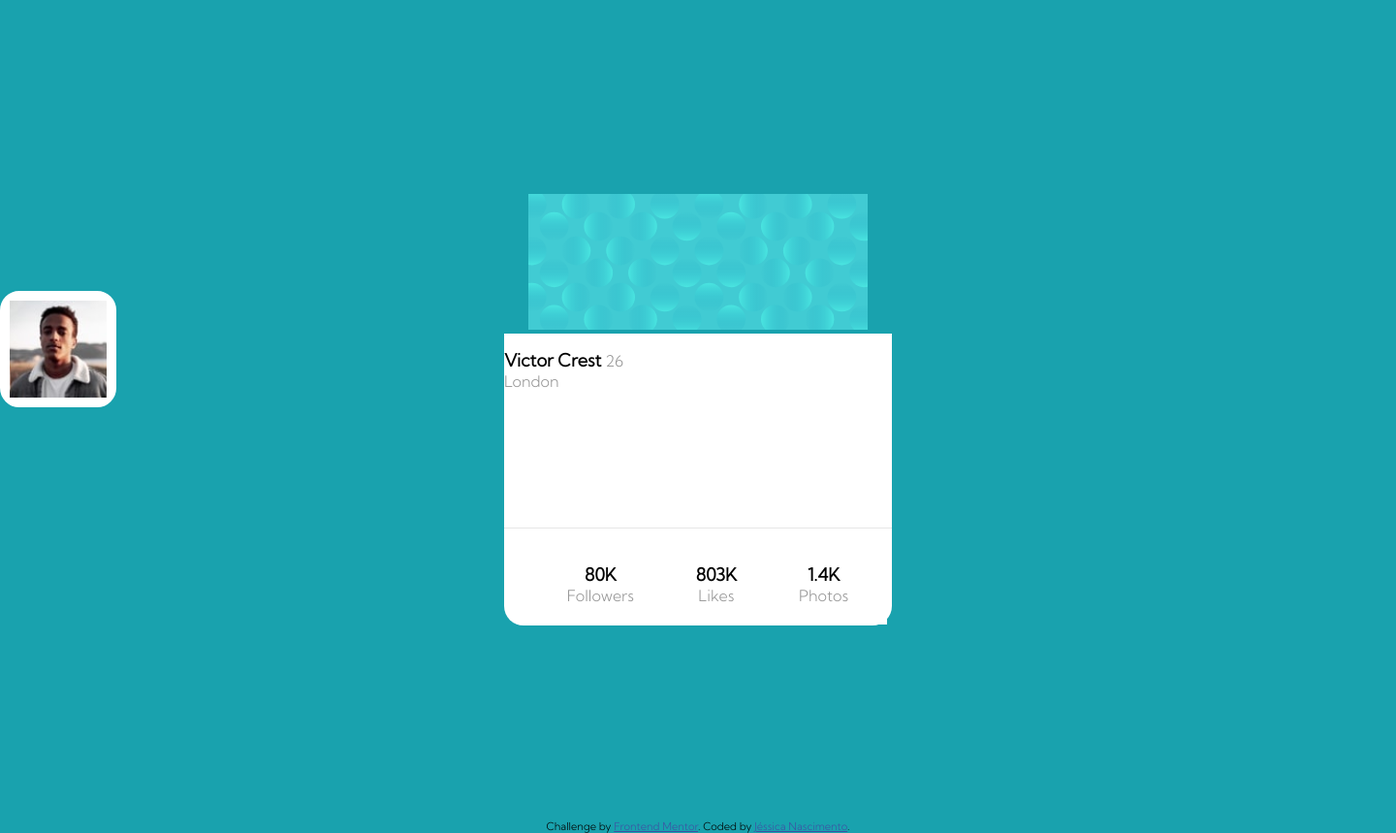
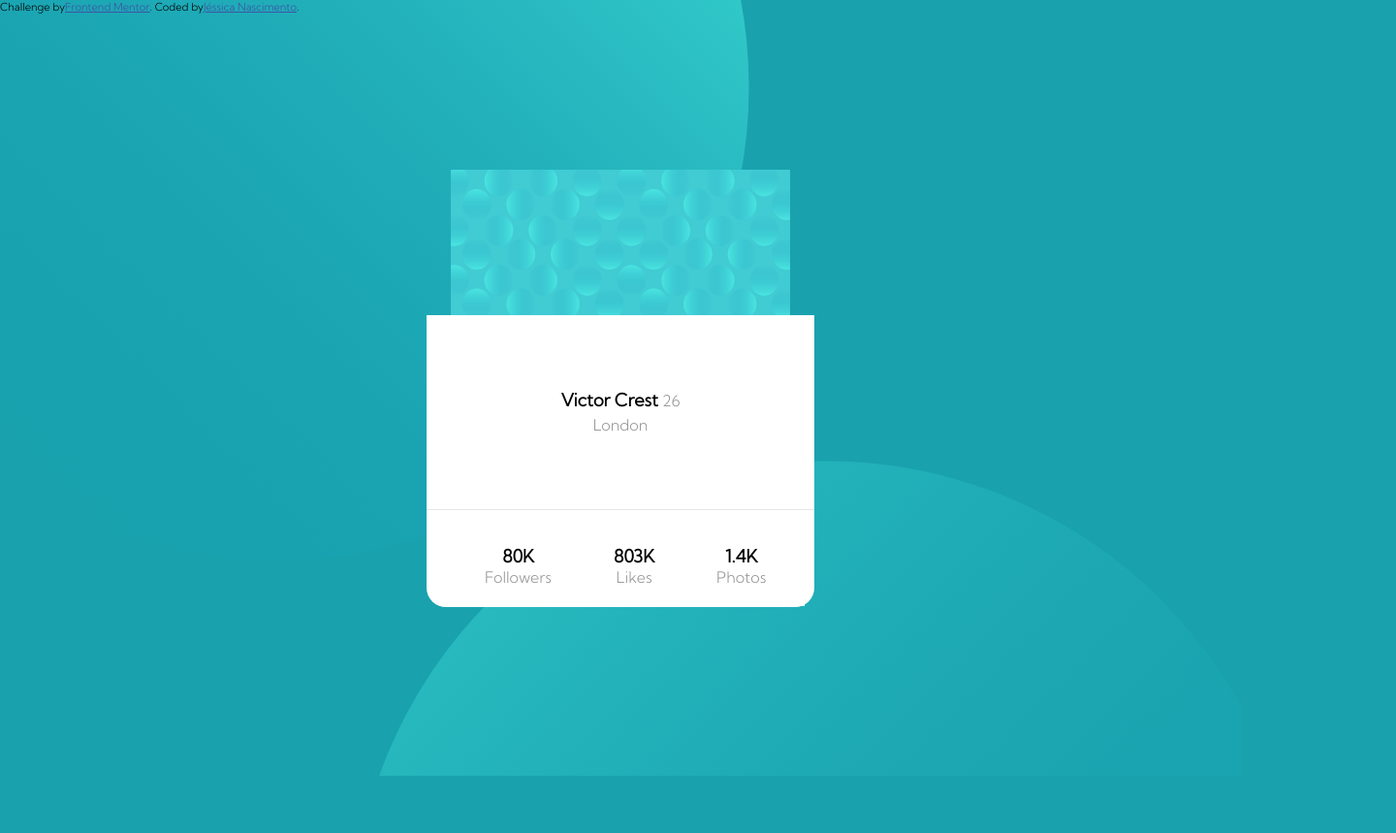
Before and after one commit to jessicacfsb/profile-card-component-main, a plain HTML site: page index.html in a window 1280 px wide. Shown: the whole page at 97% size, 1440 px wide, since content can reach past the window. After the commit the page ends 800 px from the top, so only its background shows below. Drawn offline with Linux system fonts and the light colour scheme.

Commit message:
alteração-4

```diff
--- a/estilo.css
+++ b/estilo.css
@@ -6,31 +6,41 @@ body{
 	font-weight: 400px, 700px;
 	width: 1440px;
 	background-color: hsl(185, 75%, 39%);
+
 }
 
 #circle01{
-	border-image: url(images/bg-pattern-top.svg);
+	background-image: url(images/bg-pattern-top.svg);
 	background-repeat: no-repeat;
-	background-position: 10% 100px;
+	background-position: -68% -400px;
+	width: 100%;
+	height: 100%;
+	position: absolute;
 
 }
 
 #circle02{
-	background-image: url(images/bg-pattern-bottom.svg);
+	background-image: url("images/bg-pattern-bottom.svg");
 	background-repeat: no-repeat;
-	background-position: 120% 450px;
-
+	background-position: 120% 475px;
+	width: 100%;
+	height: 100%;
+	position: absolute;
 }
 
 .container{
-	margin: 200px;
+	width: 100%;
+	height: 100%;
 	display: flex;
 	flex-direction: column;
 	align-items: center;
+	justify-content: center;
+	position: absolute;
+	flex-wrap: wrap;
 }
 
-.imagem-card{
-	display: inline-flex;
+#imagem-card{
+	display: flex;
 	justify-content: center;
 	height: 150px;
 	width: 400px;
@@ -39,15 +49,21 @@ body{
 }
 
 .initial{
+	display: flex;
+	justify-content: center;
+	align-items: center;
 	background-color: hsl(0, 0%, 100%);
 	height: 200px;
 	width: 400px;
-
 	border-bottom:  0.5px solid hsl(0, 0%, 90%);
 
 }
 p{
+	display: inline-block;
+	text-align: center;
+	align-items: center;
 	color:  hsl(0, 0%, 59%);
+	line-height: 1.5;
 }
 
 span{
@@ -59,19 +75,17 @@ span{
 #imagem-victor{
 	display: flex;
 	position: absolute;
+	left: 600px;
 	top:300px;
-
 	width: 100px;
 	height: 100px;
-	border-radius: 20px;
+	border-radius: 100px;
 	border: 10px solid hsl(0, 0%, 100%);
 }
 
 /*lista*/
 .lista{
 	display: flex;
-	flex-direction: column;
-	align-items: center;
 	background-color: hsl(0, 0%, 100%);
 	height: 100px;
 	width: 400px;
@@ -86,12 +100,11 @@ li {
 	color:  hsl(0, 0%, 59%);
 	display: inline-block;
 	flex-direction: row;
-	align-items: center;
 	text-align: center;
-	justify-content: space-around;
+
 
 }
 
 /*---------------------------------------------------*/
-.attribution { font-size: 11px; text-align: center; }
+.attribution { font-size: 11px; text-align: center; display:inline-flex; position: absolute;}
 .attribution a { color: hsl(228, 45%, 44%); }
--- a/index.html
+++ b/index.html
@@ -16,10 +16,9 @@
 
 <body>
 
+  <div id="circle01">
 
-  <div id="circle01"></div>
-
-  <div id="circle02"></div>
+    <div id="circle02">
 
       <div id="imagem-victor">
       <img src="images/image-victor.jpg">
```
Lines whose indentation alone changed are shown as unchanged.
